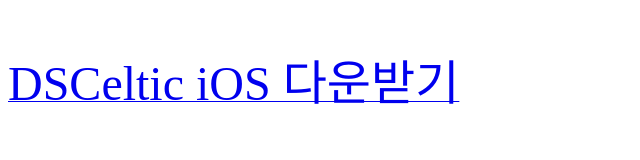
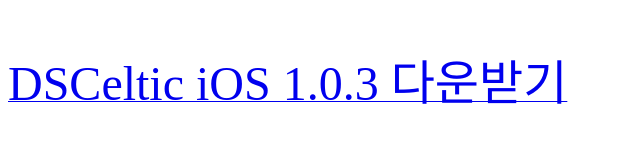
Before and after one commit to rojhw/dsceltic, a plain HTML site: page dsceltic/index.html in a window 1280 px wide. Shown: the whole page, without its empty margins (0-640 px from the left). Drawn offline with Linux system fonts and the light colour scheme.

Commit message:
ipa 1.0.3 update

```diff
--- a/dsceltic/index.html
+++ b/dsceltic/index.html
@@ -11,6 +11,6 @@
 <body>
 	</br>
 	</br>
-	<a href="itms-services://?action=download-manifest&url=https://raw.githubusercontent.com/rojhw/rojhw.github.io/master/dsceltic/DSCeltic_102.plist"><font size="20">DSCeltic iOS 다운받기</font></a>
+	<a href="itms-services://?action=download-manifest&url=https://raw.githubusercontent.com/rojhw/rojhw.github.io/master/dsceltic/DSCeltic_103.plist"><font size="20">DSCeltic iOS 1.0.3 다운받기</font></a>
 </body>
 </html>
```
Also changed, not shown: 3 other files.
